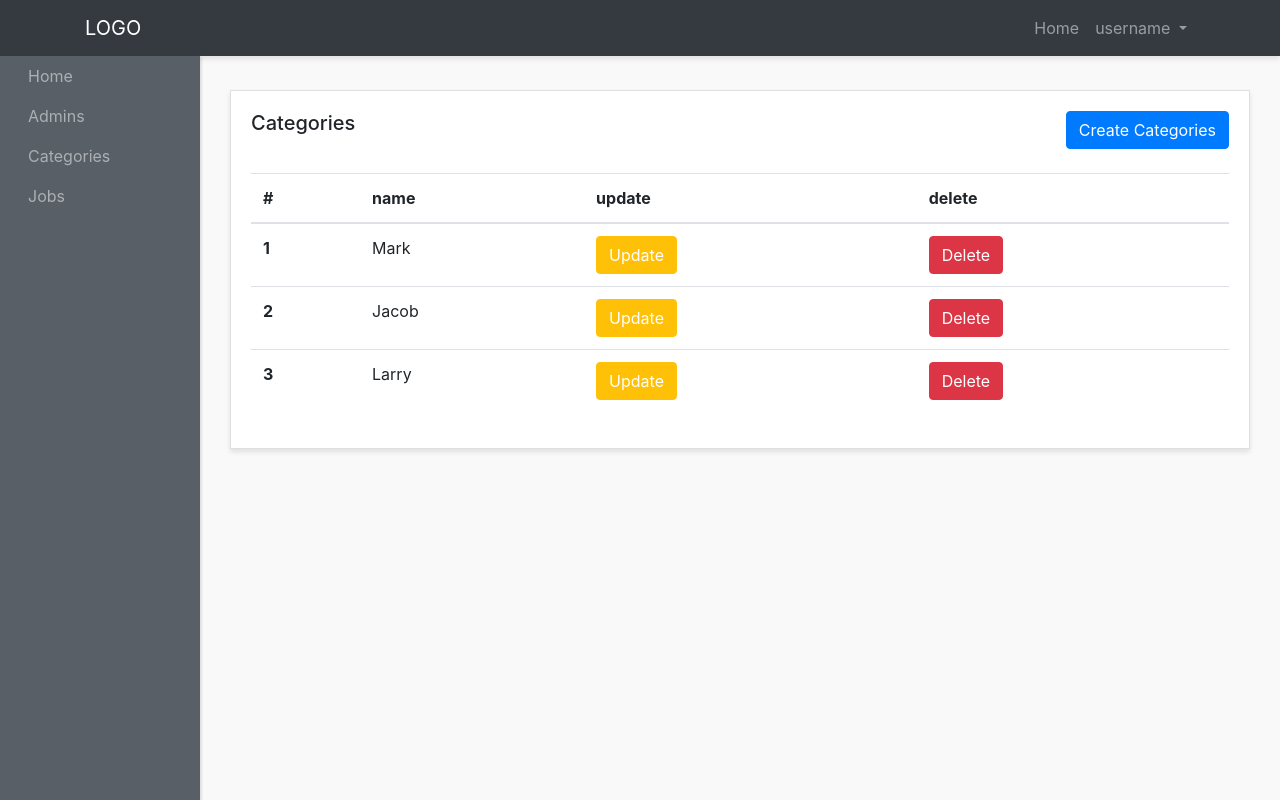
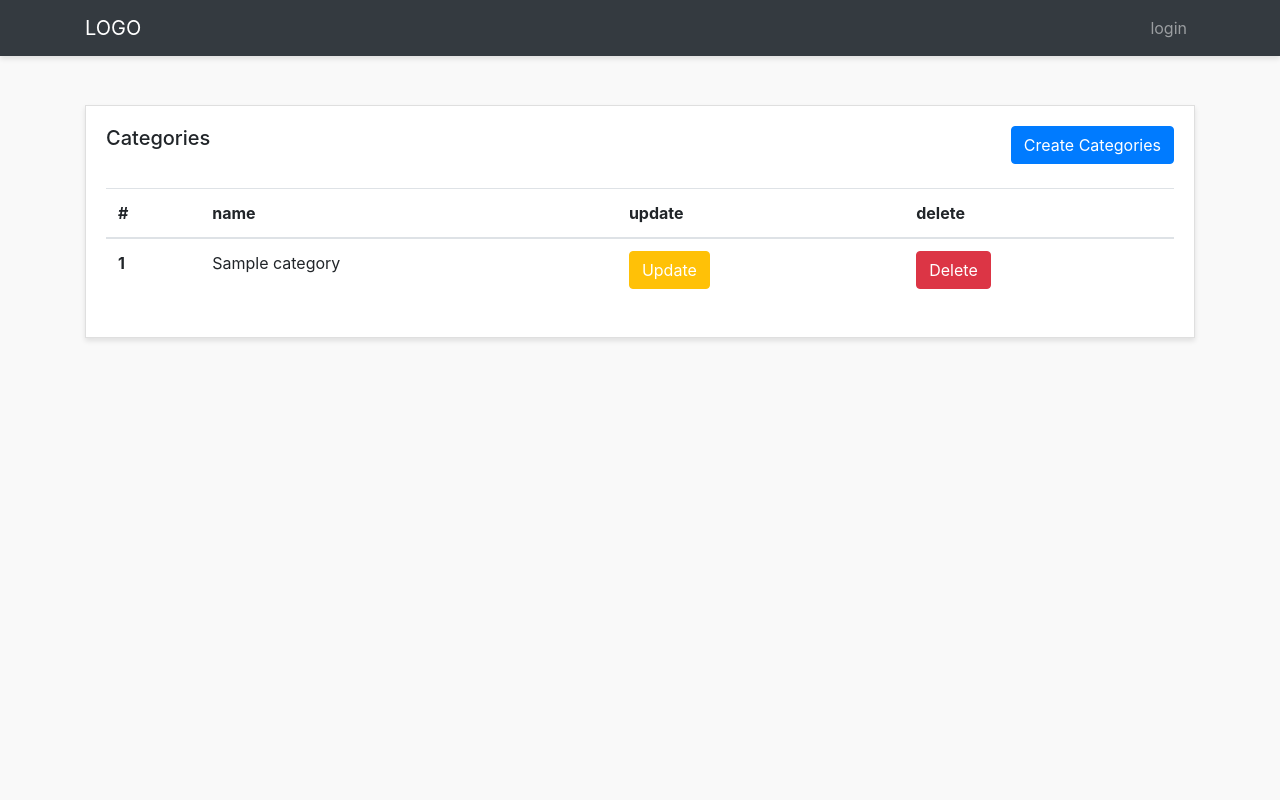
Before and after one commit to 2018dayanan/job-portal, a PHP site: page /joboard/admin-panel/categories-admins/show-categories.php in a window 1280 px wide. Run offline with PHP 8.4, Linux system fonts and the light colour scheme; tables that the repository leaves empty or names only in its code hold one stand-in row (values such as "Sample post"); some libraries are stand-ins or nearby versions.

Commit message:
Showing Categories - Admins Side

```diff
--- a/admin-panel/categories-admins/show-categories.php
+++ b/admin-panel/categories-admins/show-categories.php
@@ -1,73 +1,16 @@
-<!DOCTYPE html>
-<html lang="en">
-<head>
-    <meta charset="utf-8">
-    <!-- This file has been downloaded from Bootsnipp.com. Enjoy! -->
-    <title>Admin Panel</title>
-        <meta name="viewport" content="width=device-width, initial-scale=1">
-    <link href="http://maxcdn.bootstrapcdn.com/bootstrap/4.0.0/css/bootstrap.min.css" rel="stylesheet">
-     <link href="../styles/style.css" rel="stylesheet">
-    <script src="http://code.jquery.com/jquery-1.11.1.min.js"></script>
-    <script src="http://maxcdn.bootstrapcdn.com/bootstrap/4.0.0/js/bootstrap.min.js"></script>
-</head>
-<body>
-<div id="wrapper">
-    <nav class="navbar header-top fixed-top navbar-expand-lg  navbar-dark bg-dark">
-      <div class="container">
-      <a class="navbar-brand" href="#">LOGO</a>
-      <button class="navbar-toggler" type="button" data-toggle="collapse" data-target="#navbarText" aria-controls="navbarText"
-        aria-expanded="false" aria-label="Toggle navigation">
-        <span class="navbar-toggler-icon"></span>
-      </button>
-
-      <div class="collapse navbar-collapse" id="navbarText">
-        <ul class="navbar-nav side-nav" >
-          <li class="nav-item">
-            <a class="nav-link" style="margin-left: 20px;" href="../index.html">Home
-              <span class="sr-only">(current)</span>
-            </a>
-          </li>
-          <li class="nav-item">
-            <a class="nav-link" href="../admins/admins.html" style="margin-left: 20px;">Admins</a>
-          </li>
-          <li class="nav-item">
-            <a class="nav-link" href="../categories-admins/show-categories.html" style="margin-left: 20px;">Categories</a>
-          </li>
-          <li class="nav-item">
-            <a class="nav-link" href="../jobs-admins/show-jobs.html" style="margin-left: 20px;">Jobs</a>
-          </li>
-         <!--  <li class="nav-item">
-            <a class="nav-link" href="#" style="margin-left: 20px;">Comments</a>
-          </li> -->
-        </ul>
-        <ul class="navbar-nav ml-md-auto d-md-flex">
-          <li class="nav-item">
-            <a class="nav-link" href="../index.html">Home
-              <span class="sr-only">(current)</span>
-            </a>
-          </li>
-          <li class="nav-item dropdown">
-            <a class="nav-link dropdown-toggle" href="#" id="navbarDropdown" role="button" data-toggle="dropdown" aria-haspopup="true" aria-expanded="false">
-              username
-            </a>
-            <div class="dropdown-menu" aria-labelledby="navbarDropdown">
-              <a class="dropdown-item" href="#">Logout</a>
-
-          </li>
-
-
-        </ul>
-      </div>
-    </div>
-    </nav>
-    <div class="container-fluid">
-
+<?php require "../layouts/header.php"; ?>
+<?php require "../../config/config.php"; ?>
+<?php
+  $select = $conn->query("SELECT * FROM categories");
+  $select->execute();
+  $categories = $select->fetchAll(PDO::FETCH_OBJ);
+?>
           <div class="row">
         <div class="col">
           <div class="card">
             <div class="card-body">
               <h5 class="card-title mb-4 d-inline">Categories</h5>
-             <a  href="create-category.html" class="btn btn-primary mb-4 text-center float-right">Create Categories</a>
+             <a  href="<?php echo ADMINURL; ?>/categories-admins/create-category.php" class="btn btn-primary mb-4 text-center float-right">Create Categories</a>
               <table class="table">
                 <thead>
                   <tr>
@@ -78,24 +21,14 @@
                   </tr>
                 </thead>
                 <tbody>
+                  <?php foreach( $categories as $category): ?>
                   <tr>
-                    <th scope="row">1</th>
-                    <td>Mark</td>
-                    <td><a  href="#" class="btn btn-warning text-white text-center ">Update </a></td>
-                    <td><a href="#" class="btn btn-danger  text-center ">Delete </a></td>
+                    <th scope="row"><?php echo $category->id; ?></th>
+                    <td><?php echo $category->name; ?></td>
+                    <td><a  href="<?php echo ADMINURL; ?>/categories-admins/update-category.php?id=<?php echo $category->id; ?>" class="btn btn-warning text-white text-center ">Update </a></td>
+                    <td><a href="<?php echo ADMINURL; ?>/categories-admins/delete-category.php?id=<?php echo $category->id; ?>" class="btn btn-danger  text-center ">Delete </a></td>
                   </tr>
-                  <tr>
-                    <th scope="row">2</th>
-                    <td>Jacob</td>
-                    <td><a  href="#" class="btn btn-warning text-white text-center">Update </a></td>
-                    <td><a href="#" class="btn btn-danger  text-center ">Delete </a></td>
-                  </tr>
-                  <tr>
-                    <th scope="row">3</th>
-                    <td>Larry</td>
-                     <td><a  href="#" class="btn btn-warning text-white text-center ">Update </a></td>
-                    <td><a href="#" class="btn btn-danger text-center">Delete </a></td>
-                  </tr>
+                  <?php endforeach; ?>
                 </tbody>
               </table>
             </div>
@@ -104,10 +37,4 @@
       </div>
 
 
-
-  </div>
-<script type="text/javascript">
-
-</script>
-</body>
-</html>
+      <?php require "../layouts/footer.php"; ?>
```
Also changed, not shown: admin-panel/categories-admins/create-category.php (renamed from admin-panel/categories-admins/create-category.html), admin-panel/categories-admins/delete-category.php (added), admin-panel/categories-admins/update-category.php (renamed from admin-panel/categories-admins/update-category.html).
